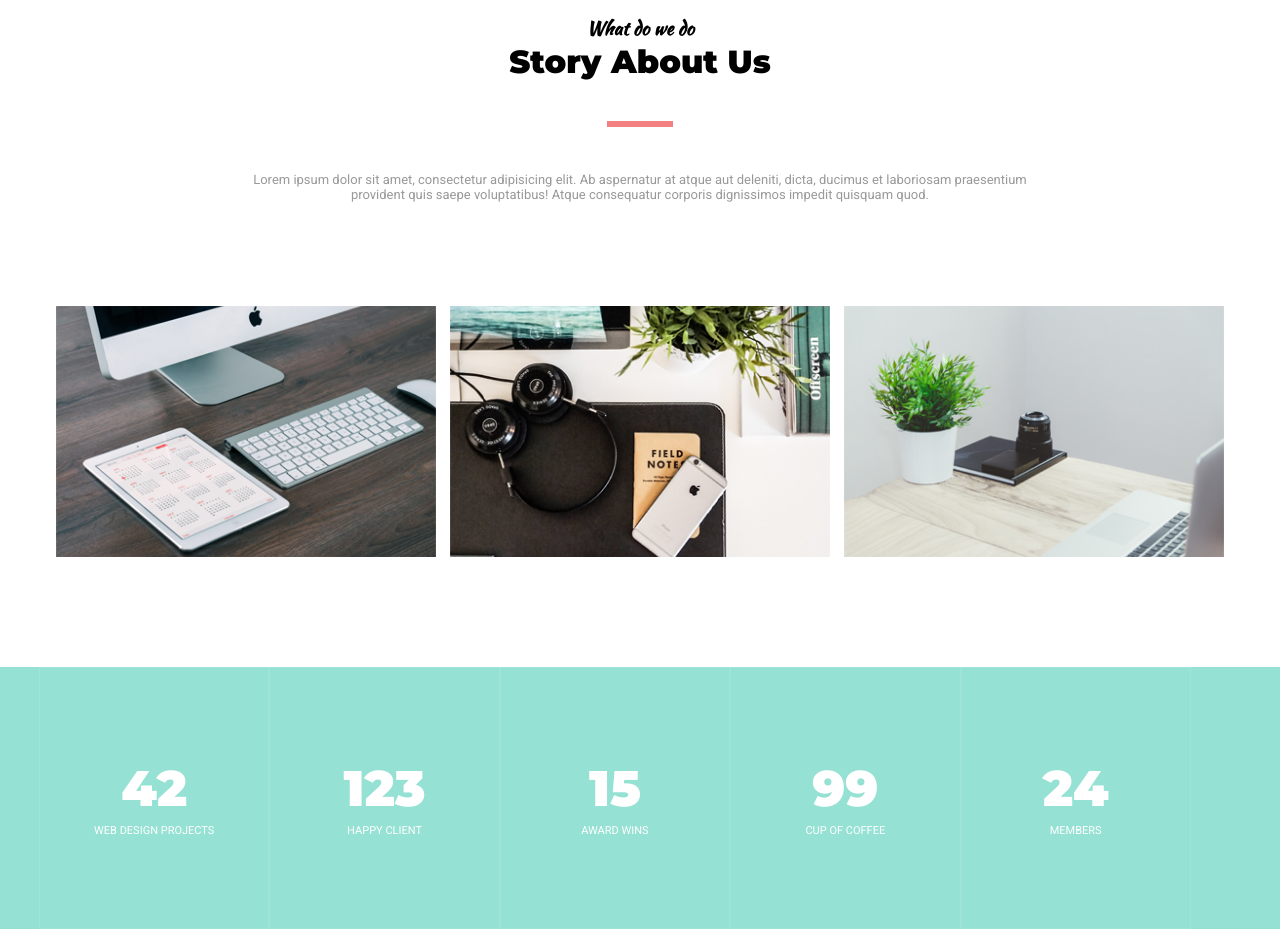
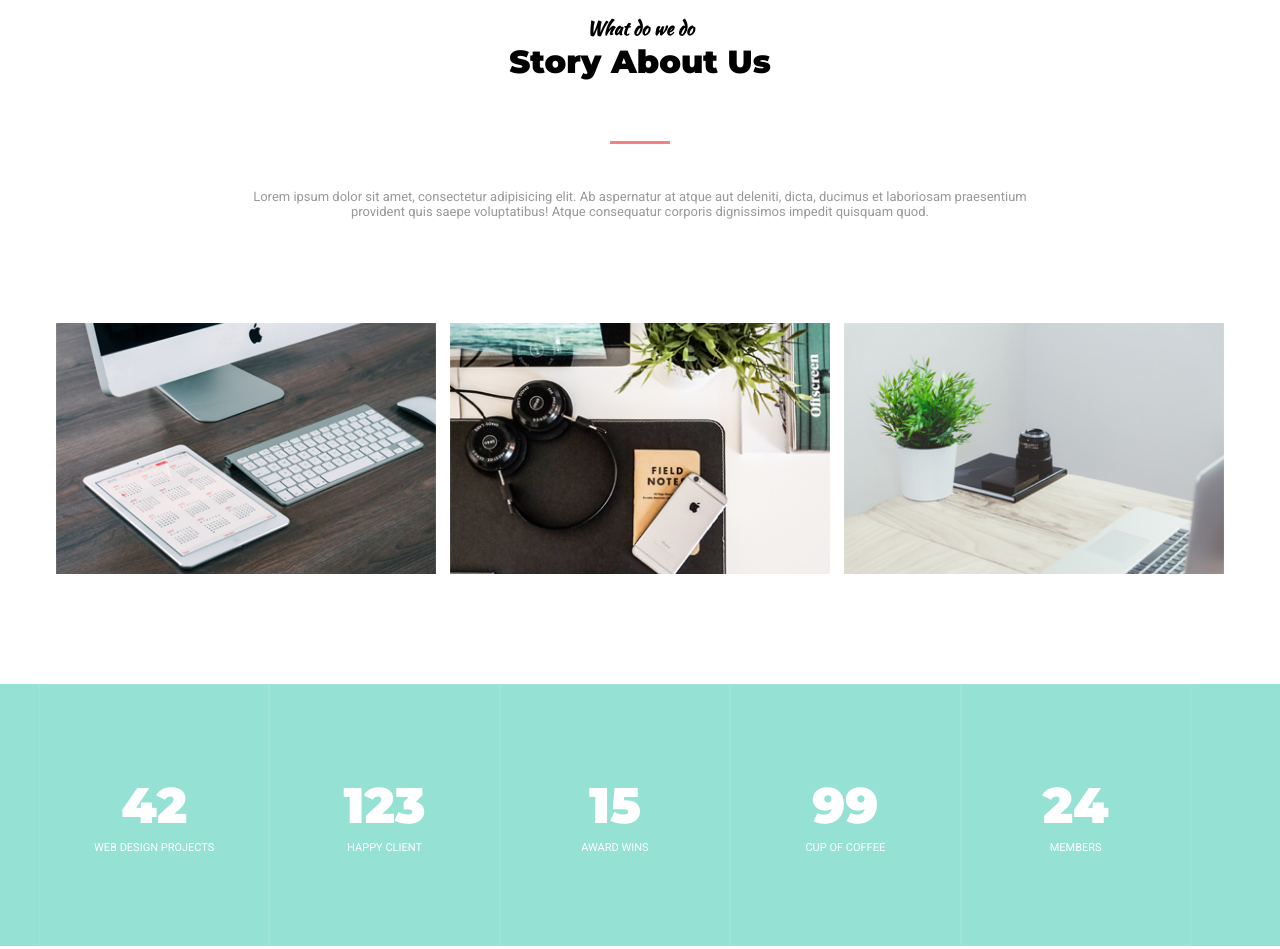
Before and after one commit to vaskrneup/DesignFinalProject, a plain HTML site: page index.html in a window 1280 px wide. Shown: the part 880-1829 px from the top of the page. Drawn offline with Linux system fonts and the light colour scheme.

```diff
--- a/css/layout.css
+++ b/css/layout.css
@@ -48,8 +48,11 @@
 }
 
 .theme-bottom-border {
+    margin-top: 60px;
     width: 60px;
-    border: 3px solid #f38181;
+    background-color: #f38181;
+    height: 3px;
+    /*border: 3px solid #f38181;*/
 }
 
 /* HEADER CSS */
--- a/index.html
+++ b/index.html
@@ -815,8 +815,8 @@
                         <div class="center-footer-email">
                             <label>
                                 <input type="email" placeholder="Your Email..." class="email-input" style="width: 57%">
-                                <input type="submit" class="submit-btn" value="SUBSCRIBE" style="width: 43%">
                             </label>
+                            <input type="submit" class="submit-btn" value="SUBSCRIBE" style="width: 43%">
                         </div>
                     </div>
                 </div>
```
